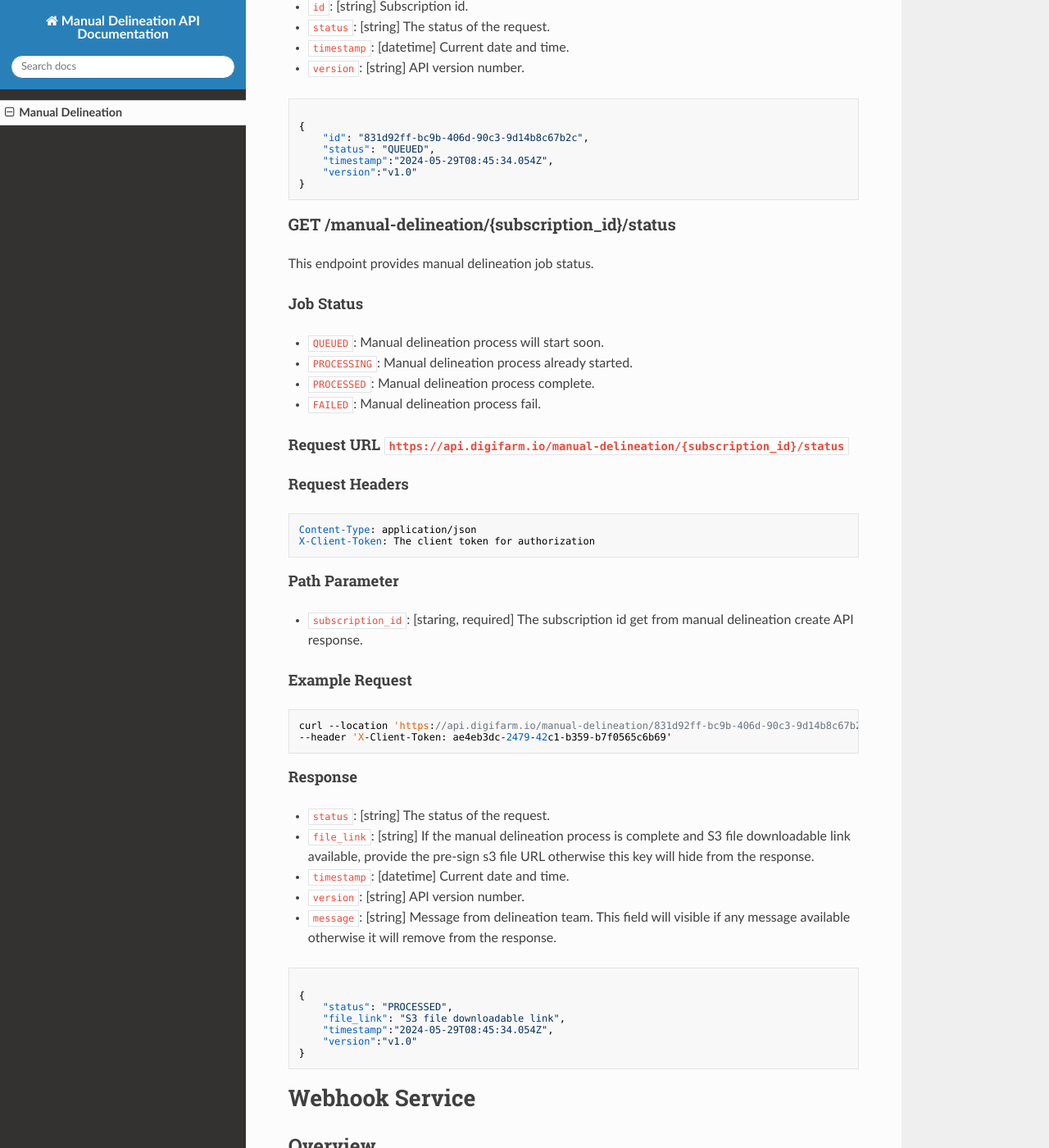
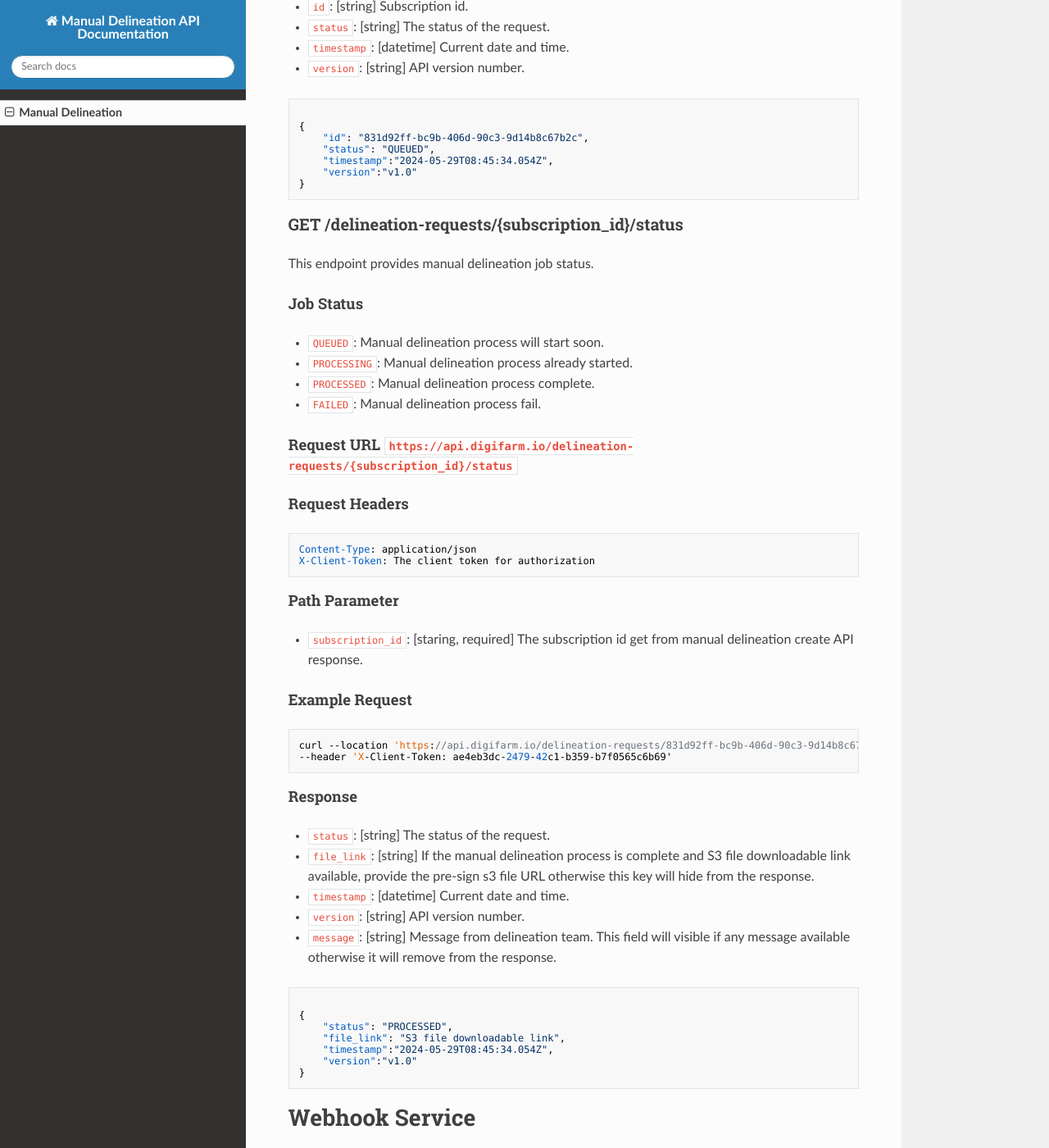
Before and after one commit to digifarmio/manual-delineation-api-doc, an MkDocs documentation site: the page built from docs/README.md, in a window 1280 px wide and 1400 px high, scrolled down 1548 px. Shown: the whole window at 82% size. Built offline with MkDocs 1.6.1, drawn with Linux system fonts in a browser that asks for light colours; nearby versions of some CDN libraries; some of the changed text lies outside the part shown.

Commit message:
manual delineation api doc update

````diff
--- a/docs/README.md
+++ b/docs/README.md
@@ -4,7 +4,7 @@ The Manual Delineation API service allows users to create a manual delineation r
 
 ## Base URL
 
-The URL for the Manual Delineation API is [https://api.digifarm.io/manual-delineation](https://api.digifarm.io/manual-delineation)
+The URL for the Manual Delineation API is [https://api.digifarm.io/delineation-requests](https://api.digifarm.io/delineation-requests)
 
 ## Authentication
 
@@ -12,11 +12,11 @@ The Manual Delineation API uses client tokens for authentication. Include your c
 
 ## **Endpoints**
 
-### POST /manual-delineation
+### POST /delineation-requests
 
 This endpoint create manual delineation request for a specified bounding box.
 
-#### Request URL `https://api.digifarm.io/manual-delineation`
+#### Request URL `https://api.digifarm.io/delineation-requests`
 
 
 #### **Request Headers**
@@ -46,7 +46,7 @@ X-Client-Token: The client token for authorization
 #### **Example Request**
 
 ```
-curl --location 'https://api.digifarm.io/manual-delineation' \
+curl --location 'https://api.digifarm.io/delineation-requests' \
 --header 'X-Client-Token: ae4eb3dc-2479-42c1-b359-b7f0565c6b69' \
 --header 'Content-Type: application/json' \
 --data '{
@@ -83,7 +83,7 @@ curl --location 'https://api.digifarm.io/manual-delineation' \
 }
 ```
 
-### GET /manual-delineation/{subscription_id}/status
+### GET /delineation-requests/{subscription_id}/status
 
 This endpoint provides manual delineation job status.
 
@@ -94,7 +94,7 @@ This endpoint provides manual delineation job status.
 * `PROCESSED`: Manual delineation process complete.
 * `FAILED`: Manual delineation process fail.
 
-#### Request URL `https://api.digifarm.io/manual-delineation/{subscription_id}/status`
+#### Request URL `https://api.digifarm.io/delineation-requests/{subscription_id}/status`
 
 #### **Request Headers**
 
@@ -110,7 +110,7 @@ X-Client-Token: The client token for authorization
 #### **Example Request**
 
 ```
-curl --location 'https://api.digifarm.io/manual-delineation/831d92ff-bc9b-406d-90c3-9d14b8c67b2c/status' \
+curl --location 'https://api.digifarm.io/delineation-requests/831d92ff-bc9b-406d-90c3-9d14b8c67b2c/status' \
 --header 'X-Client-Token: ae4eb3dc-2479-42c1-b359-b7f0565c6b69'
 ```
 
````
